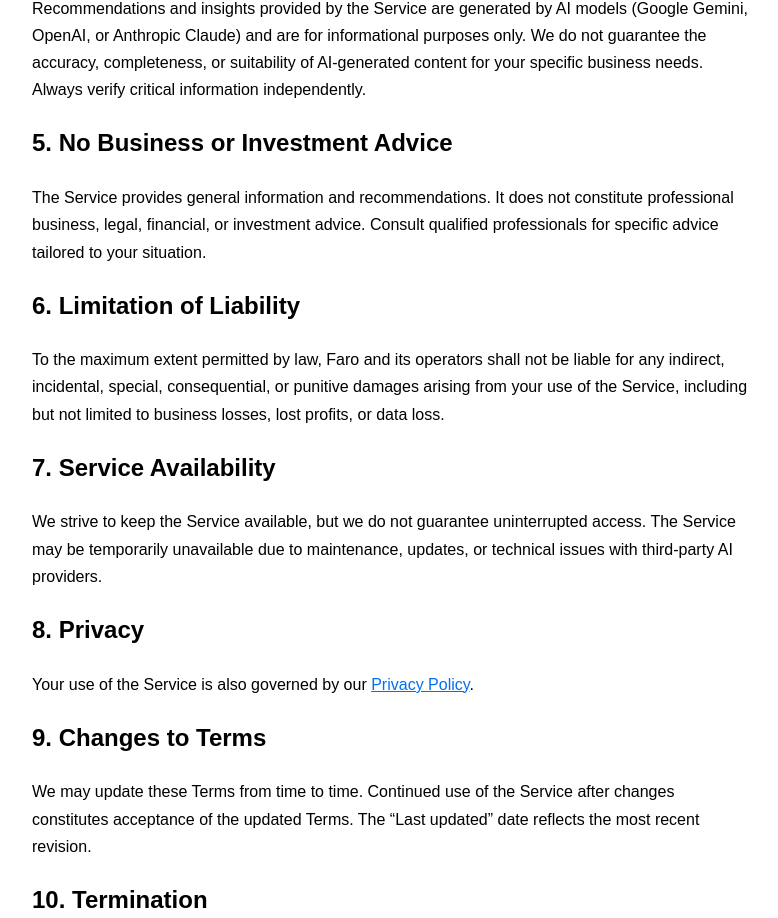
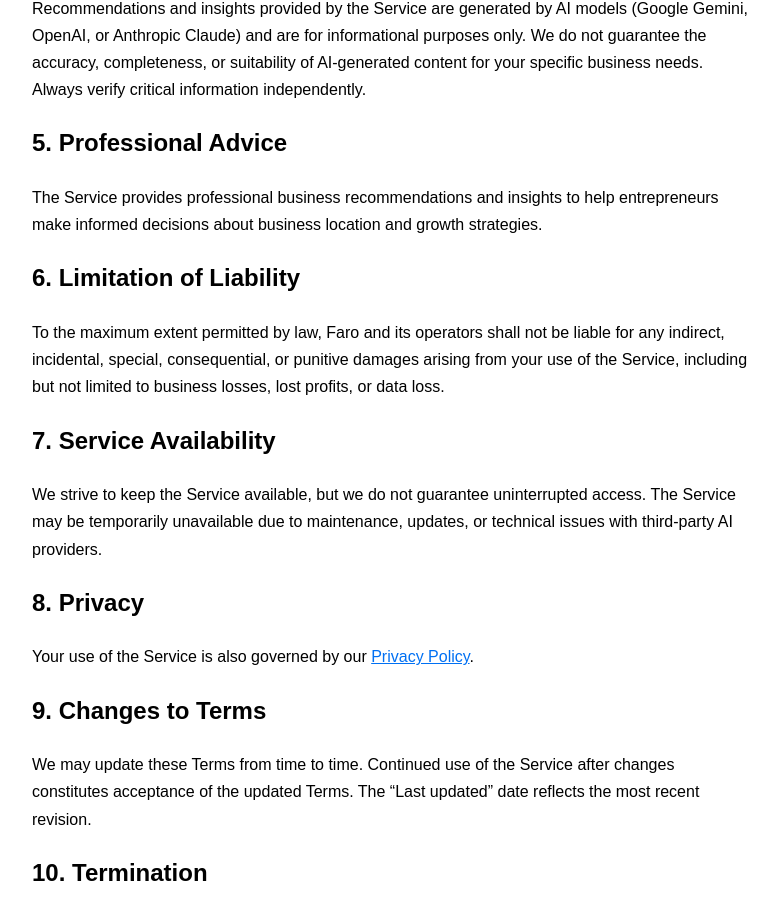
Before and after one commit to DOINGGOODPROJECTS/farominigpt, a Next.js app in the folder faro_backend/: page /terms in a window 1280 px wide. Shown: the part 780-1698 px from the top of the page, without its empty margins (248-1026 px from the left). Built offline with nearby package versions, Linux system fonts and the light colour scheme.

Commit message:
Update Terms: change to professional advice

```diff
--- a/faro_backend/app/terms/page.tsx
+++ b/faro_backend/app/terms/page.tsx
@@ -43,11 +43,10 @@
         for your specific business needs. Always verify critical information independently.
       </p>
 
-      <h2>5. No Business or Investment Advice</h2>
+      <h2>5. Professional Advice</h2>
       <p>
-        The Service provides general information and recommendations. It does not constitute
-        professional business, legal, financial, or investment advice. Consult qualified
-        professionals for specific advice tailored to your situation.
+        The Service provides professional business recommendations and insights to help
+        entrepreneurs make informed decisions about business location and growth strategies.
       </p>
 
       <h2>6. Limitation of Liability</h2>
```
